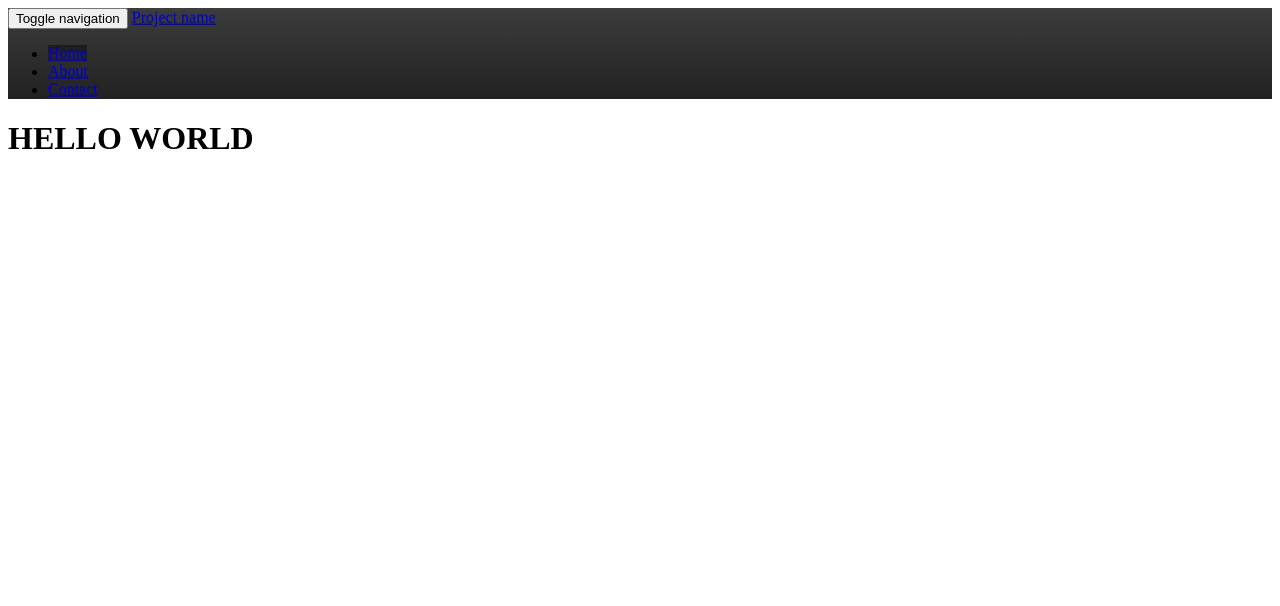
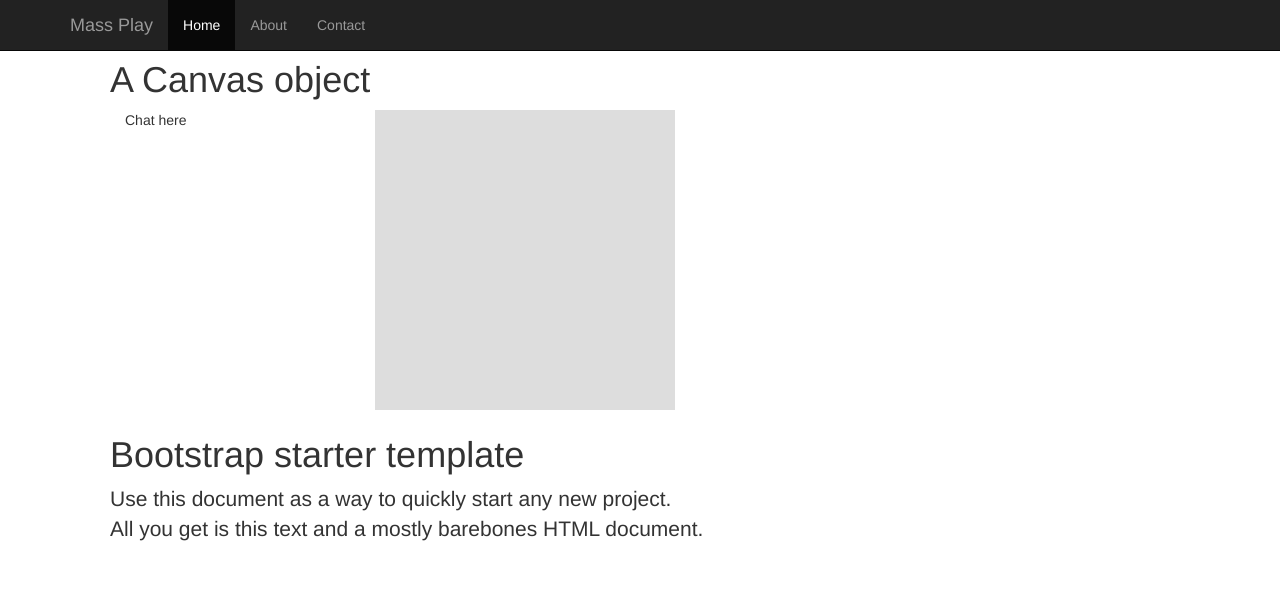
Before and after one commit to benbrittain/massplay, a website: page client/index.html in a window 1280 px wide. Drawn offline with nearby package versions, Linux system fonts and the light colour scheme.

Commit message:
Update to bootstrap

```diff
--- a/client/index.html
+++ b/client/index.html
@@ -1,27 +1,49 @@
 <!DOCTYPE html>
-<html>
+<html lang="en">
+  <head>
+    <meta charset="utf-8">
+    <meta http-equiv="X-UA-Compatible" content="IE=edge">
+    <meta name="viewport" content="width=device-width, initial-scale=1">
+    <link rel="shortcut icon" href="assets/ico/favicon.ico">
 
-  <head>
-    <link href="bootstrap/css/bootstrap-theme.css" rel="stylesheet">
+    <title>Mass Play</title>
 
-    <title>Mass Play </title>
+    <!-- Bootstrap core CSS -->
+    <link href="bootstrap/css/bootstrap.min.css" rel="stylesheet">
+
+    <!-- Custom styles for this template -->
+    <link href="style.css" rel="stylesheet">
+
+    <!--[if lt IE 9]>
+      <script src="https://oss.maxcdn.com/libs/html5shiv/3.7.0/html5shiv.js"></script>
+      <script src="https://oss.maxcdn.com/libs/respond.js/1.4.2/respond.min.js"></script>
+    <![endif]-->
 
     <script type="text/javascript">
       /* Initialize canvas elements */
-      function init(){
+      function init() {
         var gameCanvas = document.getElementById('game');
-        if(canvas.getContext){
+        if(gameCanvas.getContext){
+							var ctx = document.getElementById("game");set
+							if (gameCanvas.getContext) {
+								var ctx = gameCanvas.getContext("2d");
+
+								ctx.fillStyle = "rgb(200,0,0)";
+								ctx.fillRect (10, 10, 55, 50);
+
+								ctx.fillStyle = "rgba(0, 0, 200, 0.5)";
+								ctx.fillRect (30, 30, 55, 50);
+							}
 
 				}
       }
 
     </script>
-
   </head>
 
-  <body onLoad="init()">
-
-	  <div class="navbar navbar-inverse navbar-fixed-top" role="navigation">
+  <body onLoad="init();">
+ 		<!-- Navigation -->
+    <div class="navbar navbar-inverse navbar-fixed-top" role="navigation">
       <div class="container">
         <div class="navbar-header">
           <button type="button" class="navbar-toggle" data-toggle="collapse" data-target=".navbar-collapse">
@@ -30,7 +52,7 @@
             <span class="icon-bar"></span>
             <span class="icon-bar"></span>
           </button>
-          <a class="navbar-brand" href="#">Project name</a>
+          <a class="navbar-brand" href="#">Mass Play</a>
         </div>
         <div class="collapse navbar-collapse">
           <ul class="nav navbar-nav">
@@ -42,15 +64,25 @@
       </div>
     </div>
 
-    <h1>HELLO WORLD</h1>
+    <div class="container">
+			<div class="game-page">
 
-    <canvas id="game">
+			<h1>A Canvas object</h1>
+			<canvas id="game" width=300 height=300></canvas>
 
-    </canvas>
+			<div id="chat" class="col-xs-6 col-sm-3 sidebar-offcanvas">
+				Chat here
+			</div>
+      <h1>Bootstrap starter template</h1>
+      <p class="lead">Use this document as a way to quickly start any new project.<br> All you get is this text and a mostly barebones HTML document.</p>
 
-		<script src="https://ajax.googleapis.com/ajax/libs/jquery/1.11.0/jquery.min.js"></script>
+    </div><!-- /.container -->
+
+
+    <!-- Bootstrap core JavaScript
+    ================================================== -->
+    <!-- Placed at the end of the document so the pages load faster -->
+    <script src="https://ajax.googleapis.com/ajax/libs/jquery/1.11.0/jquery.min.js"></script>
     <script src="bootstrap/js/bootstrap.min.js"></script>
-
   </body>
-
 </html>
--- /dev/null
+++ b/client/style.css
@@ -0,0 +1,17 @@
+/*
+ * Style sheet augment for bootstrap template
+ */
+
+canvas#game {
+	width: 300px;
+ 	height: 300px;
+  background: #DDD;
+}
+
+.game-page#chat {
+	float: right;
+}
+
+.game-page {
+  padding: 40px;
+}
```
